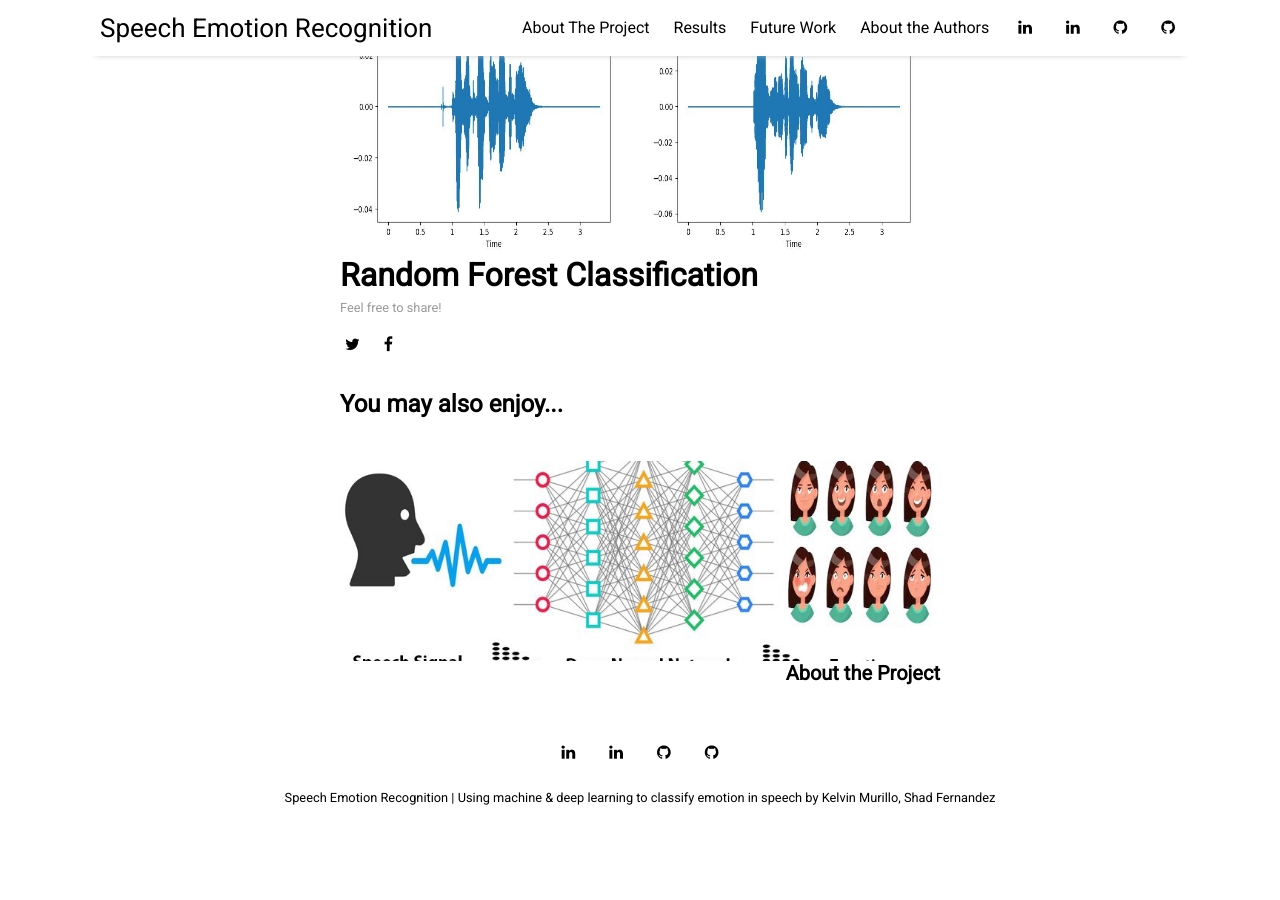
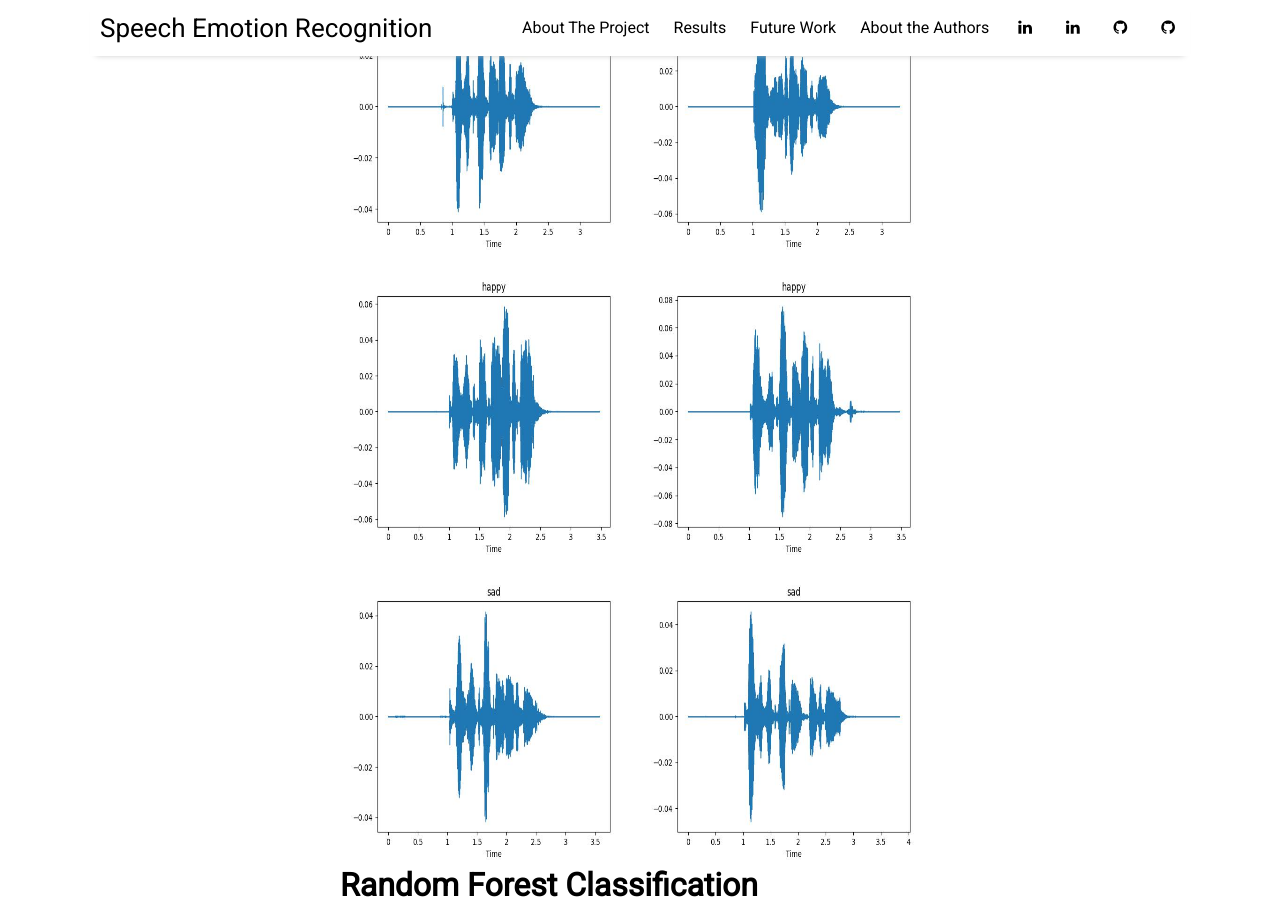
Before and after one commit to kelvinm10/SER_Website, a Jekyll site: the page built from _posts/2022-04-18-results.md, in a window 1280 px wide and 900 px high, scrolled down 693 px. Built offline with Jekyll 4.4.1, drawn with Linux system fonts in a browser that asks for light colours; nearby versions of some CDN libraries; before the commit the page ends 1529 px from its top, so only the background shows below that.

Commit message:
added happy and sad graphs

```diff
--- a/_posts/2022-04-18-results.md
+++ b/_posts/2022-04-18-results.md
@@ -9,10 +9,13 @@ image: results.jpg
 
 # Emotion frequency graphs
 
-<img src="{{ site.github.url }}/assets/img/neutral1.jpg" alt="neutral" style="width:300px;height:300px;" align="left">
-<img src="{{ site.github.url }}/assets/img/neutral2.jpg" alt="neutral" style="width:300px;height:300px;" align="right">
+<img src="{{ site.github.url }}/assets/img/neutral1.jpg" alt="neutral1" style="width:300px;height:300px;" align="left">
+<img src="{{ site.github.url }}/assets/img/neutral2.jpg" alt="neutral2" style="width:300px;height:300px;" align="right">
 
+<img src="{{ site.github.url }}/assets/img/happy1.jpg" alt="happy1" style="width:300px;height:300px;" align="left">
+<img src="{{ site.github.url }}/assets/img/happy2.jpg" alt="happy2" style="width:300px;height:300px;" align="right">
 
-
+<img src="{{ site.github.url }}/assets/img/sad1.jpg" alt="sad1" style="width:300px;height:300px;" align="left">
+<img src="{{ site.github.url }}/assets/img/sad2.jpg" alt="sad2" style="width:300px;height:300px;" align="right">
 
 # Random Forest Classification
```
